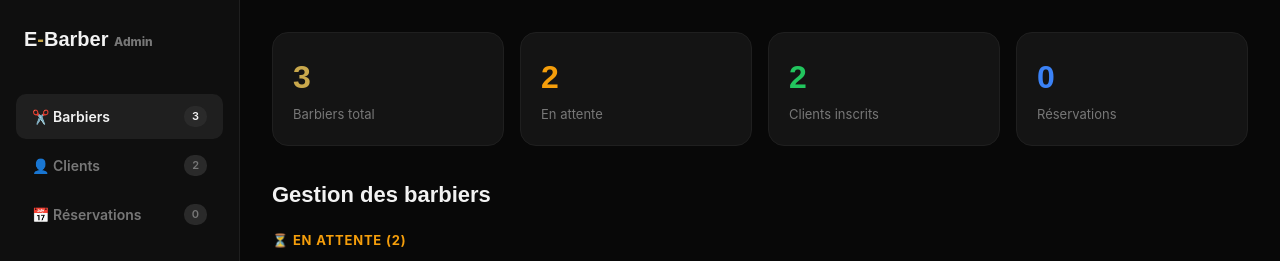
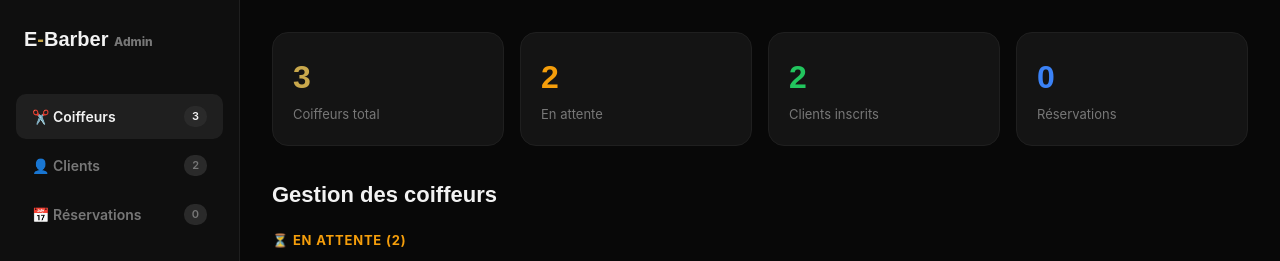
Before and after one commit to kalemmehdi2-cpu/Ebarber, a Next.js app: page /admin in a window 1280 px wide. Shown: the top 261 px of the page. Built offline with nearby package versions, Linux system fonts and the light colour scheme.

Commit message:
coiffeur partout

```diff
--- a/app/admin/page.tsx
+++ b/app/admin/page.tsx
@@ -29,7 +29,7 @@ export default function AdminPage() {
           E<span style={{ color: '#C9A84C' }}>-</span>Barber <span style={{ fontSize: 12, color: '#777', fontFamily: 'Inter, sans-serif' }}>Admin</span>
         </div>
         {[
-          { id: 'barbers', label: '✂️ Barbiers', count: barbers.length },
+          { id: 'barbers', label: '✂️ Coiffeurs', count: barbers.length },
           { id: 'clients', label: '👤 Clients', count: clients.length },
           { id: 'bookings', label: '📅 Réservations', count: 0 },
         ].map(item => (
@@ -46,7 +46,7 @@ export default function AdminPage() {
       <main style={{ marginLeft: 240, flex: 1, padding: 32 }}>
         <div style={{ display: 'grid', gridTemplateColumns: 'repeat(4, 1fr)', gap: 16, marginBottom: 32 }}>
           {[
-            { label: 'Barbiers total', val: barbers.length, color: '#C9A84C' },
+            { label: 'Coiffeurs total', val: barbers.length, color: '#C9A84C' },
             { label: 'En attente', val: barbers.filter(b => !b.verified).length, color: '#F59E0B' },
             { label: 'Clients inscrits', val: clients.length, color: '#22C55E' },
             { label: 'Réservations', val: 0, color: '#3B82F6' },
@@ -60,7 +60,7 @@ export default function AdminPage() {
 
         {tab === 'barbers' && (
           <div>
-            <h2 style={{ fontFamily: 'Syne, sans-serif', fontSize: 22, fontWeight: 800, marginBottom: 20 }}>Gestion des barbiers</h2>
+            <h2 style={{ fontFamily: 'Syne, sans-serif', fontSize: 22, fontWeight: 800, marginBottom: 20 }}>Gestion des coiffeurs</h2>
             {barbers.filter(b => !b.verified).length > 0 && (
               <div style={{ marginBottom: 32 }}>
                 <div style={{ fontSize: 13, fontWeight: 700, color: '#F59E0B', letterSpacing: 0.8, textTransform: 'uppercase' as const, marginBottom: 12 }}>
--- a/app/auth/register/page.tsx
+++ b/app/auth/register/page.tsx
@@ -42,7 +42,7 @@ function RegisterForm() {
           {(['client', 'barber'] as const).map(r => (
             <button key={r} type="button" onClick={() => setRole(r)}
               style={{ flex: 1, padding: '12px', borderRadius: 12, border: `1px solid ${role === r ? '#C9A84C' : '#1f1f1f'}`, background: role === r ? '#C9A84C' : 'transparent', color: role === r ? '#000' : '#777', fontWeight: 700, fontSize: 14, cursor: 'pointer', fontFamily: 'Inter, sans-serif' }}>
-              {r === 'client' ? '👤 Client' : '✂️ Barbier'}
+              {r === 'client' ? '👤 Client' : '✂️ Coiffeur'}
             </button>
           ))}
         </div>
@@ -53,7 +53,7 @@ function RegisterForm() {
           <div><label style={lbl}>Mot de passe</label><input style={inp} type="password" placeholder="8 caractères minimum" required minLength={8} value={form.password} onChange={e => set('password', e.target.value)} /></div>
           {role === 'barber' && <>
             <div style={{ borderTop: '1px solid #1f1f1f', paddingTop: 14 }}>
-              <p style={{ color: '#C9A84C', fontSize: 12, fontWeight: 700, letterSpacing: 0.8, textTransform: 'uppercase' }}>Infos barbier</p>
+              <p style={{ color: '#C9A84C', fontSize: 12, fontWeight: 700, letterSpacing: 0.8, textTransform: 'uppercase' }}>Infos coiffeur</p>
             </div>
             <div><label style={lbl}>Spécialité</label><input style={inp} placeholder="ex: Fade & Design, Barbe, Afro..." required value={form.specialty} onChange={e => set('specialty', e.target.value)} /></div>
             <div><label style={lbl}>Ville</label><input style={inp} placeholder="Paris" value={form.city} onChange={e => set('city', e.target.value)} /></div>
@@ -63,7 +63,7 @@ function RegisterForm() {
           {error && <div style={{ background: '#2a0a0a', border: '1px solid #EF4444', borderRadius: 10, padding: '12px 16px', color: '#EF4444', fontSize: 13 }}>{error}</div>}
           <button type="submit" disabled={loading}
             style={{ background: 'linear-gradient(135deg, #C9A84C, #E8C97A)', color: '#000', fontWeight: 800, fontSize: 15, padding: 16, borderRadius: 14, border: 'none', cursor: loading ? 'not-allowed' : 'pointer', opacity: loading ? 0.6 : 1, fontFamily: 'Inter, sans-serif', marginTop: 8 }}>
-            {loading ? 'Création...' : role === 'barber' ? 'Créer mon profil barbier →' : 'Créer mon compte →'}
+            {loading ? 'Création...' : role === 'barber' ? 'Créer mon profil coiffeur →' : 'Créer mon compte →'}
           </button>
         </form>
         <p style={{ textAlign: 'center', color: '#777', fontSize: 14, marginTop: 24 }}>
--- a/app/explore/page.tsx
+++ b/app/explore/page.tsx
@@ -36,8 +36,8 @@ export default function ExplorePage() {
       </nav>
       <div style={{ maxWidth: 1100, margin: '0 auto', padding: '32px 24px' }}>
         <div style={{ marginBottom: 32 }}>
-          <h1 style={{ fontFamily: 'Syne, sans-serif', fontSize: 32, fontWeight: 800, marginBottom: 8 }}>Trouver un barbier</h1>
-          <p style={{ color: '#777', fontSize: 15 }}>Les meilleurs barbiers disponibles près de chez vous</p>
+          <h1 style={{ fontFamily: 'Syne, sans-serif', fontSize: 32, fontWeight: 800, marginBottom: 8 }}>Trouver un coiffeur</h1>
+          <p style={{ color: '#777', fontSize: 15 }}>Les meilleurs coiffeurs disponibles près de chez vous</p>
         </div>
         <div style={{ display: 'flex', gap: 12, marginBottom: 20, flexWrap: 'wrap' as const }}>
           <div style={{ position: 'relative' as const, flex: 1, minWidth: 200 }}>
@@ -56,7 +56,7 @@ export default function ExplorePage() {
             </button>
           ))}
         </div>
-        <p style={{ color: '#777', fontSize: 14, marginBottom: 20 }}>{filtered.length} barbier{filtered.length > 1 ? 's' : ''} trouvé{filtered.length > 1 ? 's' : ''}</p>
+        <p style={{ color: '#777', fontSize: 14, marginBottom: 20 }}>{filtered.length} coiffeur{filtered.length > 1 ? 's' : ''} trouvé{filtered.length > 1 ? 's' : ''}</p>
         <div style={{ display: 'grid', gridTemplateColumns: 'repeat(auto-fill, minmax(280px, 1fr))', gap: 16 }}>
           {filtered.map(b => (
             <Link key={b.id} href={`/barbers/${b.id}`} style={{ textDecoration: 'none' }}>
```
